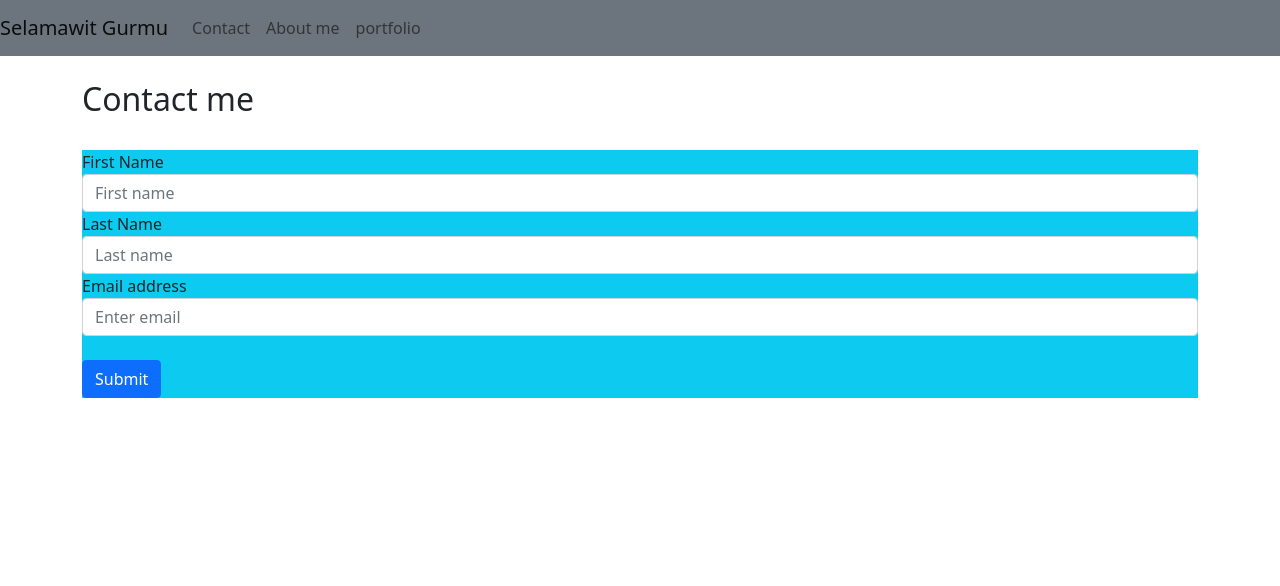
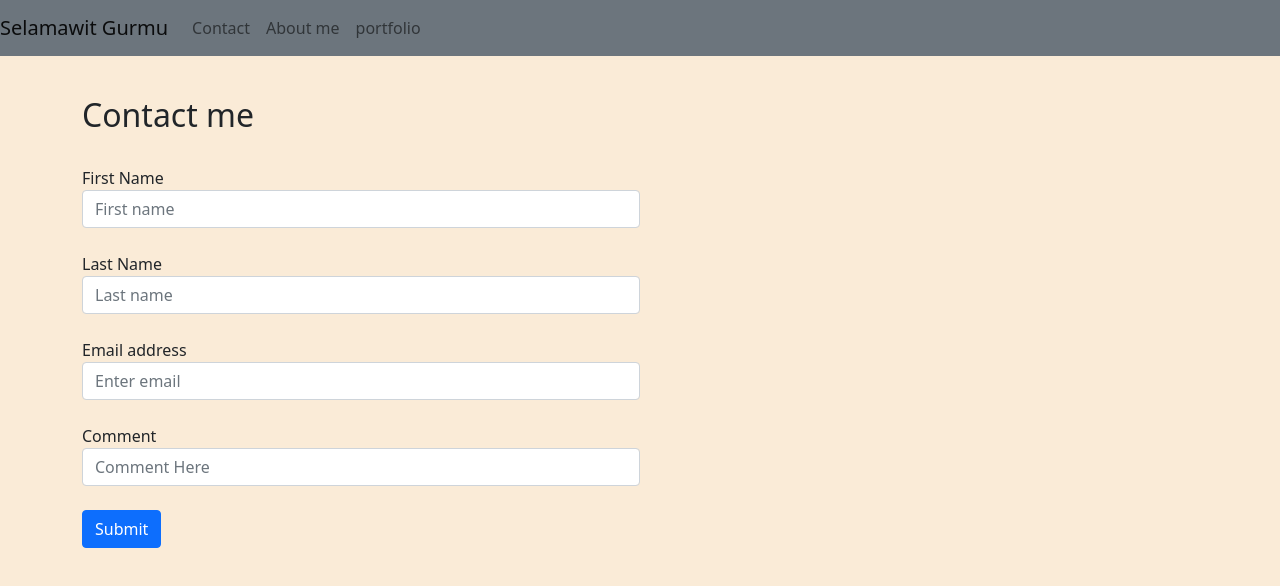
Before and after one commit to gurmus/project-portfolio, a plain HTML site: page contact.html in a window 1280 px wide. Drawn offline with nearby package versions, Linux system fonts and the light colour scheme.

Commit message:
updated formates

```diff
--- a/contact.html
+++ b/contact.html
@@ -8,10 +8,11 @@
     <title>Document</title>
     <link href="https://cdn.jsdelivr.net/npm/bootstrap@5.1.3/dist/css/bootstrap.min.css" rel="stylesheet"
         integrity="sha384-1BmE4kWBq78iYhFldvKuhfTAU6auU8tT94WrHftjDbrCEXSU1oBoqyl2QvZ6jIW3" crossorigin="anonymous">
+    <link href="./style.css" rel="stylesheet">
 
 </head>
 
-<body>
+<body class="body">
     <nav class="navbar navbar-expand-lg navbar-light bg-secondary">
         <a class="navbar-brand" href="#">Selamawit Gurmu</a>
         <button class="navbar-toggler" type="button" data-toggle="collapse" data-target="#navbarNavDropdown"
@@ -21,7 +22,7 @@
         <div class="collapse navbar-collapse" id="navbarNavDropdown">
             <ul class="navbar-nav">
                 <li class="nav-item active">
-                    <a class="nav-link" href="#">Contact <span class="sr-only"></span></a>
+                    <a class="nav-link" href="./contact.html">Contact <span class="sr-only"></span></a>
                 </li>
                 <li class="nav-item">
                     <a class="nav-link" href="./index.html">About me</a>
@@ -41,26 +42,35 @@
             <div class="col">
                 <!-- Content to be displayed to the page goes inside your 'col' divs -->
                 <br>
-                <div>
+                <div class="contact_header">
                     <h2>Contact me</h2>
                 </div>
                 <br>
                 <form >
-                        <div class="form-row bg-info">
-                            <div class="col">
+                        <div class="form-row">
+                            <div class="contact_col">
                                 <label for="exampleInputFirstName">First Name</label>
                                 <input type="text" class="form-control" placeholder="First name">
                             </div>
-                            <div class="col">
+                            <br>
+                            <div class="contact_col">
                                 <label for="exampleInputLastName">Last Name</label>
                                 <input type="text" class="form-control" placeholder="Last name">
                             </div>
-                        </div>
+                            <br>
+                            <div class="contact_col">
+                                <label for="exampleInputEmail1">Email address</label>
+                                <input type="email" class="form-control" id="exampleInputEmail1" aria-describedby="emailHelp" placeholder="Enter email">
 
-                    <div class="form-group bg-info">
-                        <label for="exampleInputEmail1">Email address</label>
-                        <input type="email" class="form-control" id="exampleInputEmail1" aria-describedby="emailHelp"
-                            placeholder="Enter email">
+                            </div>
+                            <br>
+                            <div class="contact_col">
+                                <label for="exampleInputComment">Comment</label>
+                                <input type="text" class="form-control" placeholder="Comment Here">
+                            </div>
+
+                          </div>
+
 
                    <br>
                     <button type="submit" class="btn btn-primary">Submit</button>
--- /dev/null
+++ b/style.css
@@ -0,0 +1,27 @@
+
+
+
+.body{
+background-color: antiquewhite;
+}
+
+
+
+
+.contact_header{
+    padding-top: 16px;
+}
+
+
+.form-row{
+   width: 50%;
+  align-items: center;
+
+
+}
+
+.col{
+
+    box-sizing: 25%;
+
+}
```
Also changed, not shown: index.html (+4 -3 lines), portfolio.html (+40 -10 lines), images/my pic.jpg (renamed from my pic.jpg), images/placeholder-image-generic-business-logo-clipart.png (renamed from placeholder-image-generic-business-logo-clipart.png), images/placeholder-unsplash.jpg (renamed from placeholder-unsplash.jpg), 1 other file.
